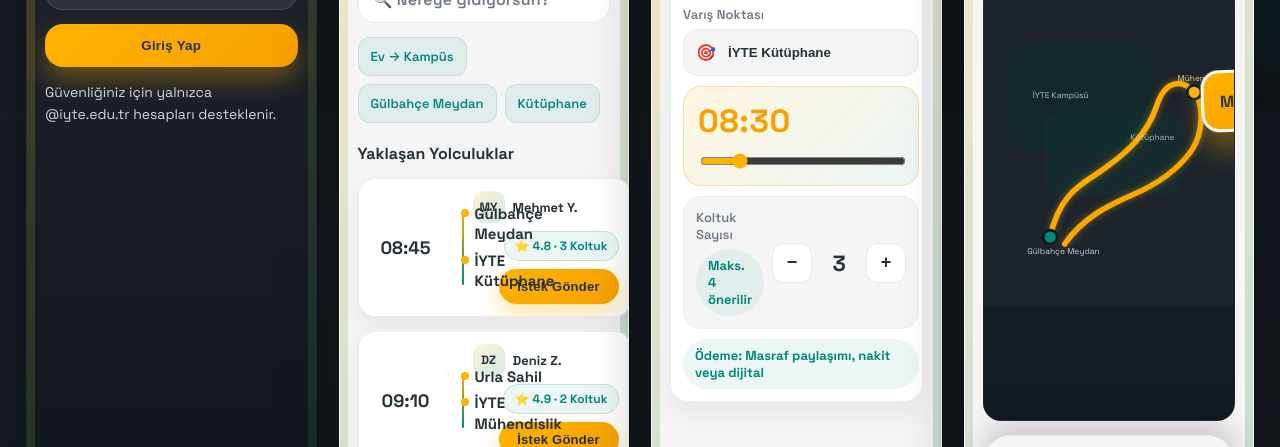
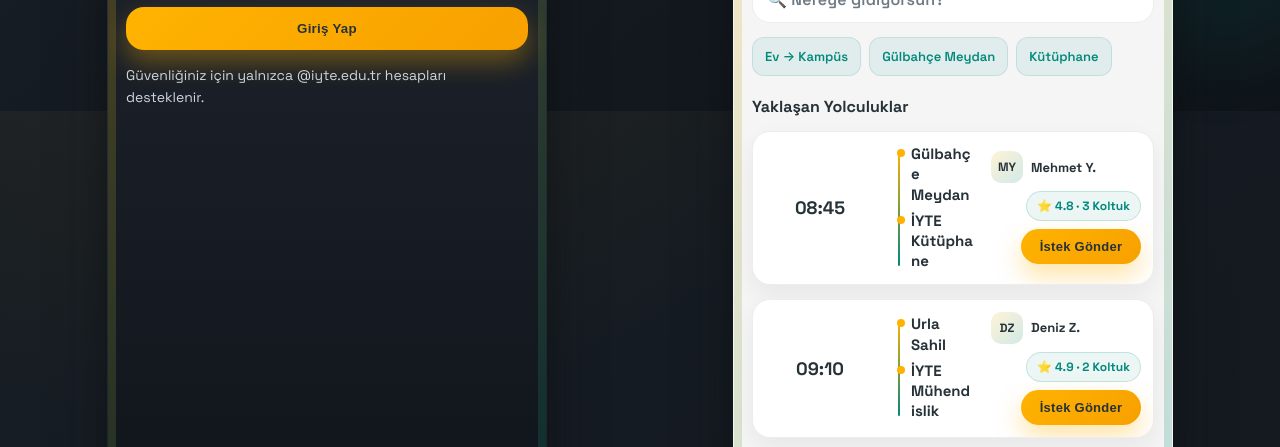
Before and after one commit to adzetto/iyte-rota-demo, a plain HTML site: page index.html in a window 1280 px wide. Shown: the part 689-1136 px from the top of the page. Drawn offline with Linux system fonts and the light colour scheme.

Commit message:
Expand layout to 2-column grid and widen screens

```diff
--- a/index.html
+++ b/index.html
@@ -91,15 +91,15 @@
     }
 
     .canvas {
-      max-width: 1320px;
+      max-width: 1500px;
       margin: 0 auto;
       padding: 8px;
     }
 
     .device-grid {
       display: grid;
-      gap: 22px;
-      grid-template-columns: repeat(auto-fit, minmax(260px, 1fr));
+      gap: 24px;
+      grid-template-columns: repeat(auto-fit, minmax(360px, 1fr));
       justify-items: center;
       position: relative;
       transition: transform 220ms ease;
@@ -119,7 +119,7 @@
     .glow.b { background: rgba(0, 137, 123, 0.26); right: -60px; bottom: 6%; }
 
     .phone {
-      width: min(420px, 100%);
+      width: min(440px, 100%);
       background: var(--cream);
       border-radius: var(--radius-lg);
       padding: 22px 18px 20px;
@@ -401,8 +401,8 @@
       padding: 12px;
       border: 1px solid var(--cream-strong);
       display: grid;
-      grid-template-columns: minmax(70px, 96px) minmax(0, 1fr) 146px;
-      gap: 16px;
+      grid-template-columns: minmax(80px, 110px) minmax(0, 1fr) 150px;
+      gap: 18px;
       align-items: center;
       box-shadow: 0 10px 24px rgba(17, 19, 23, 0.06);
       transition: transform 200ms ease, box-shadow 200ms ease;
@@ -432,6 +432,7 @@
       font-size: 15px;
       line-height: 1.35;
       min-width: 0;
+      overflow: hidden;
     }
 
     .timeline::before {
@@ -448,8 +449,8 @@
     .timeline span {
       position: relative;
       display: block;
-      overflow: visible;
       white-space: normal;
+      word-break: break-word;
     }
 
     .timeline span::before {
@@ -940,6 +941,12 @@
       .sheet .row { flex-direction: column; align-items: flex-start; }
       .pill-actions { width: 100%; justify-content: flex-start; flex-wrap: wrap; }
     }
+
+    @media (min-width: 1100px) {
+      .device-grid {
+        grid-template-columns: repeat(2, minmax(420px, 1fr));
+      }
+    }
   </style>
 </head>
 <body>
```
